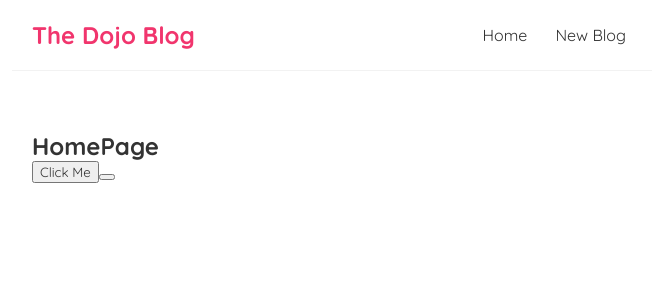
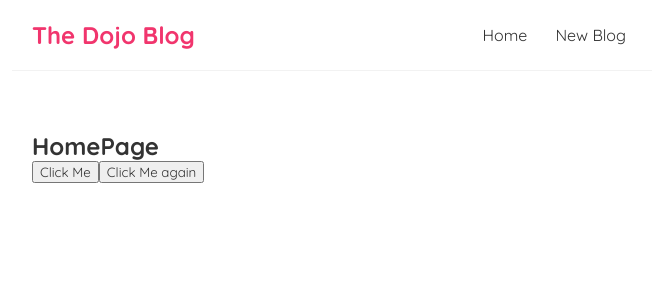
Before and after one commit to Popeaura/dojo-tutee, a React (Vite) app: page / in a window 1280 px wide. Shown: the top 300 px of the page, without its empty margins (308-964 px from the left). Built offline with nearby package versions, Linux system fonts and the light colour scheme.

Commit message:
I uploaded my modifed project's folder

```diff
--- a/src/Home.jsx
+++ b/src/Home.jsx
@@ -8,7 +8,7 @@ const Home = () => {
         <div className="home">
             <h2>HomePage</h2>
             <button onClick={handleClick}>Click Me</button>
-            <button></button>
+            <button>Click Me again</button>
         </div>
      );
 }
```
